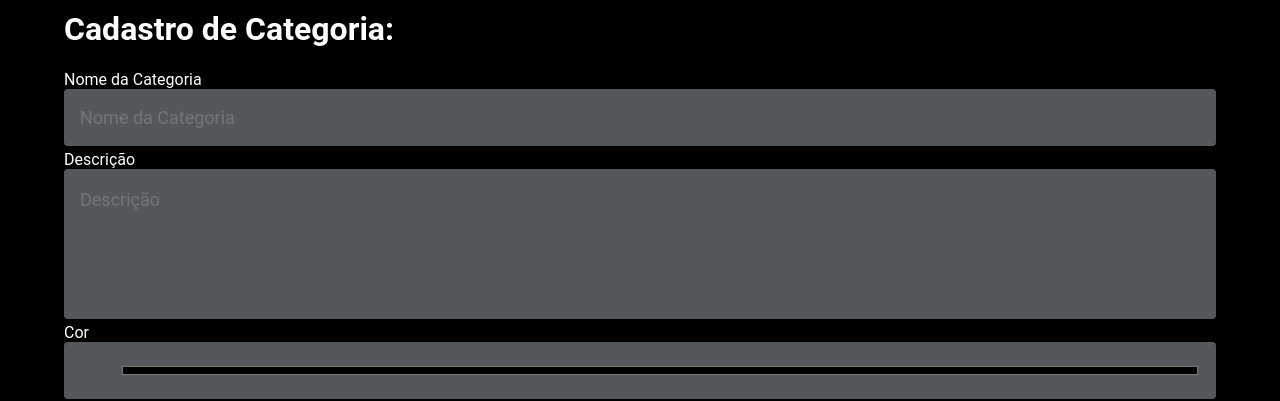
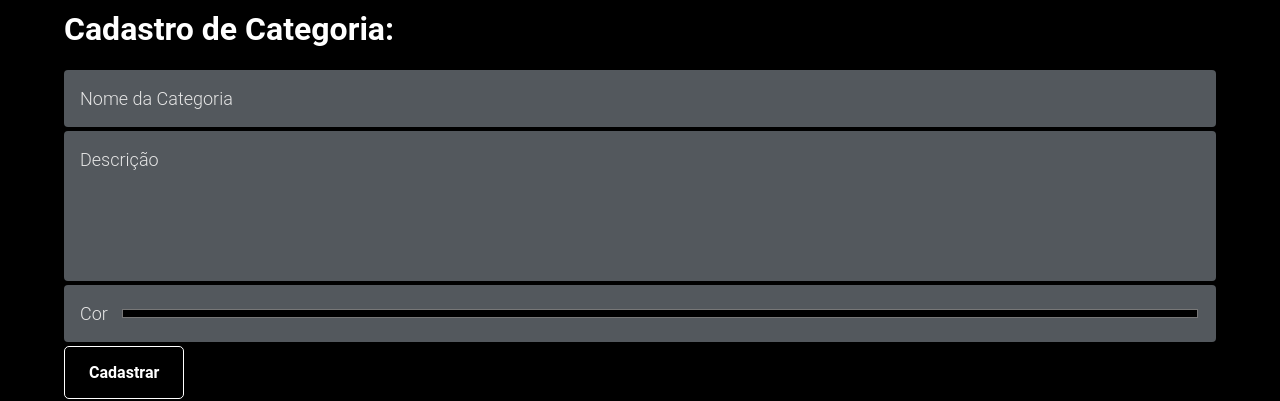
Before and after one commit to Cancellier27/React-Immersion, a React (Create React App) app: page /cadastro/categoria in a window 1280 px wide. Shown: the part 155-556 px from the top of the page. Built offline with nearby package versions, Linux system fonts and the light colour scheme.

Commit message:
doing the register page

```diff
--- a/src/components/FormFields/index.jsx
+++ b/src/components/FormFields/index.jsx
@@ -26,10 +26,30 @@ const Input = styled.input`
   &:focus {
     border-bottom-color: var(--primary)
   }
+
+  &:focus::not(type=) + span {
+
+  }
 `;
 
 const Label = styled.label``;
-Label.Text = styled.span``;
+Label.Text = styled.span`
+  color: #E5E5E5;
+  height: 57px;
+  position: absolute;
+  top: 0;
+  left: 16px;
+
+  display: flex;
+  align-items: center;
+
+  transform-origin: 0% 0%;
+  font-size: 18px;
+  font-style: normal;
+  font-weight: 300;
+
+  transition: .1s ease-in-out;
+`;
 
 const FormFieldWrapper = styled.div`
   position: relative;
@@ -54,11 +74,6 @@ function FormField({
       <Label
         htmlFor={fieldId}
       >
-        <Label.Text>
-
-          {label}
-
-        </Label.Text>
 
         <Input
           as={tag}
@@ -66,8 +81,13 @@ function FormField({
           name={name}
           value={value}
           onChange={onChange}
-          placeholder={label}
         />
+
+        <Label.Text>
+
+          {label}
+
+        </Label.Text>
 
       </Label>
     </FormFieldWrapper>
--- a/src/pages/cadastro/Categoria/index.jsx
+++ b/src/pages/cadastro/Categoria/index.jsx
@@ -77,8 +77,8 @@ function CadastroCategoria() {
       </form>
 
       <ul>
-        {categorias.map((categoria, indice) => (
-          <li key={`${categoria}${indice}`}>
+        {categorias.map((categoria) => (
+          <li key={`${categoria.name}`}>
             {categoria.nome}
           </li>
         ))}
```
